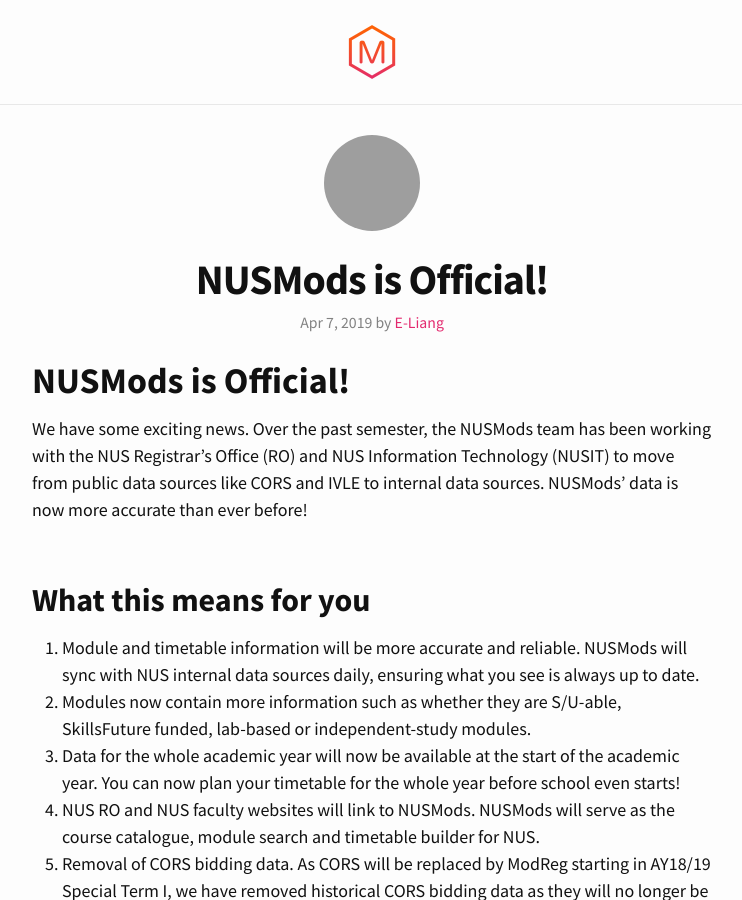
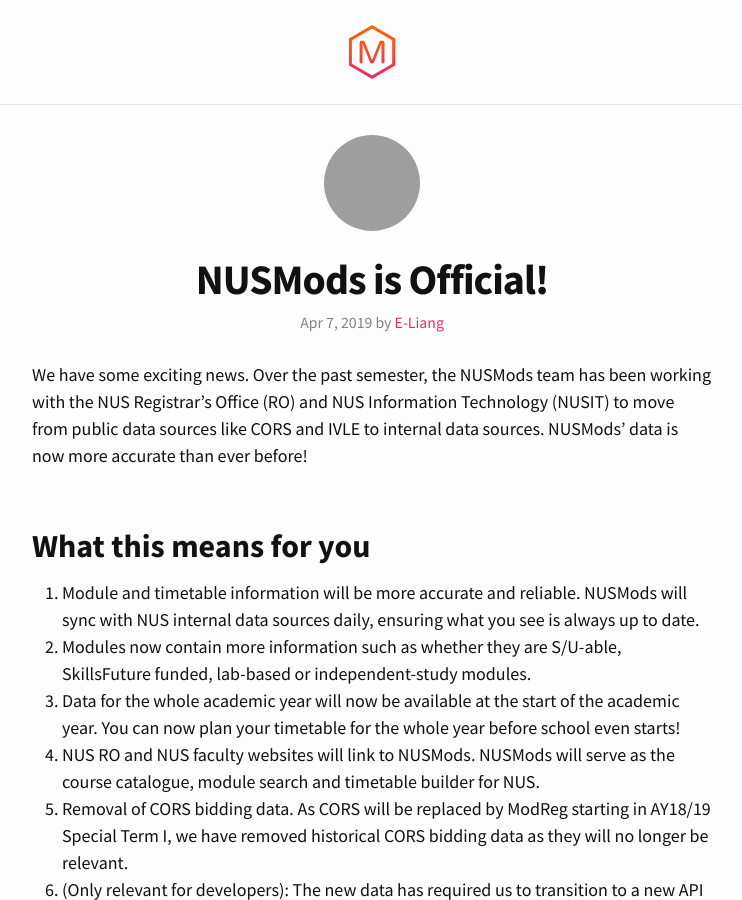
Before and after one commit to nusmodifications/nusmods-blog, a Jekyll site: the page built from _posts/2019-04-07-nusmods-is-official.md, in a window 1280 px wide and 900 px high, cut to the strip 0-900 px from the top of the window. Shown: the whole strip, without its empty margins (268-1010 px from the left). Built offline with Jekyll 4.4.1, drawn with Linux system fonts in a browser that asks for light colours; nearby versions of some CDN libraries; grey boxes are pictures that could not be loaded.

Commit message:
Remove duplicate H1 in NUSMods is Official post

```diff
--- a/_posts/2019-04-07-nusmods-is-official.md
+++ b/_posts/2019-04-07-nusmods-is-official.md
@@ -8,8 +8,6 @@
 excerpt: >
   We have some exciting news. Over the past semester, the NUSMods team has been working with the NUS Registrar's Office (RO) and NUS Information Technology (NUSIT) to move from public data sources like CORS and IVLE to internal data sources. NUSMods' data is now more accurate than ever before!
 ---
-
-# NUSMods is Official!
 
 We have some exciting news. Over the past semester, the NUSMods team has been working with the NUS Registrar's Office (RO) and NUS Information Technology (NUSIT) to move from public data sources like CORS and IVLE to internal data sources. NUSMods' data is now more accurate than ever before!
 
```
